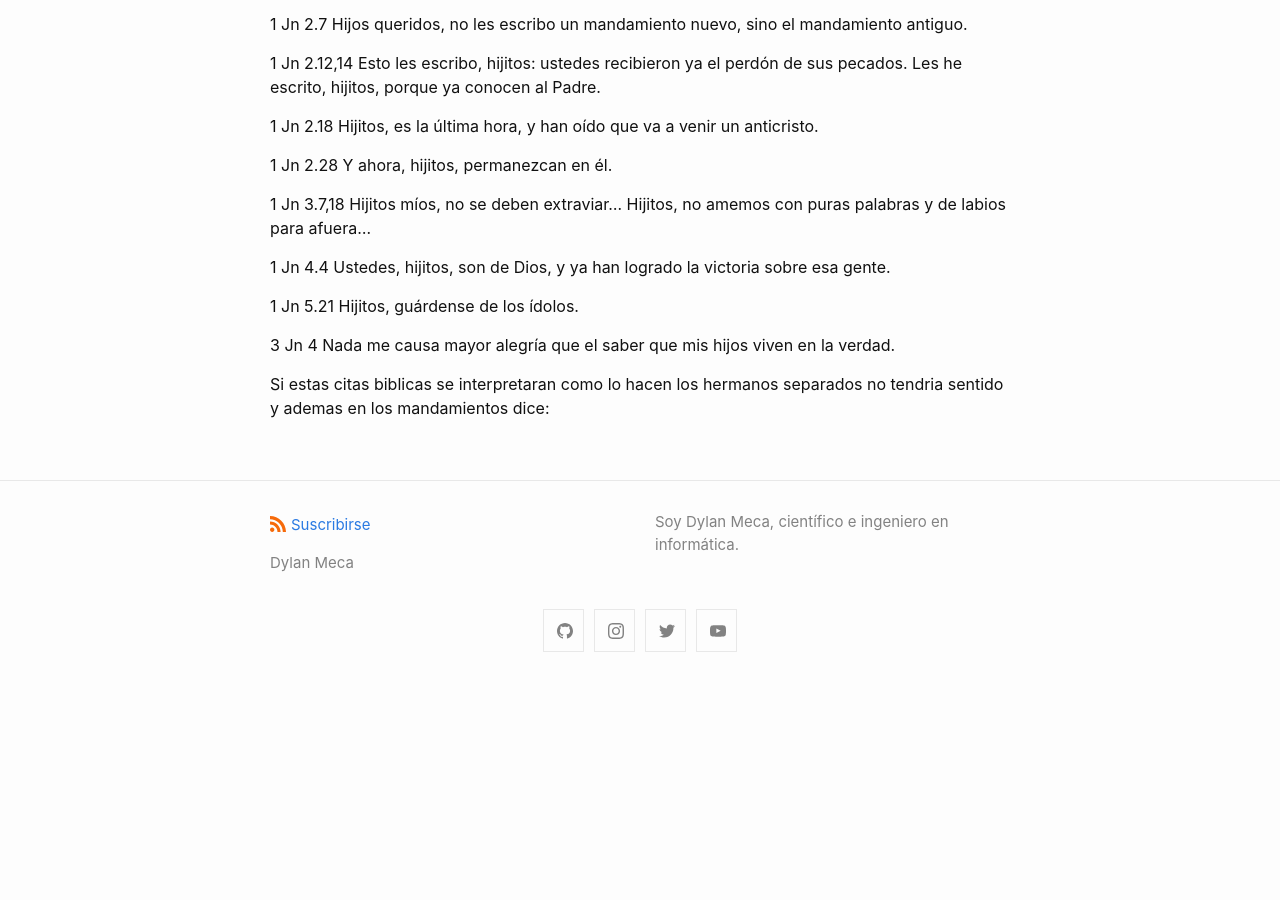
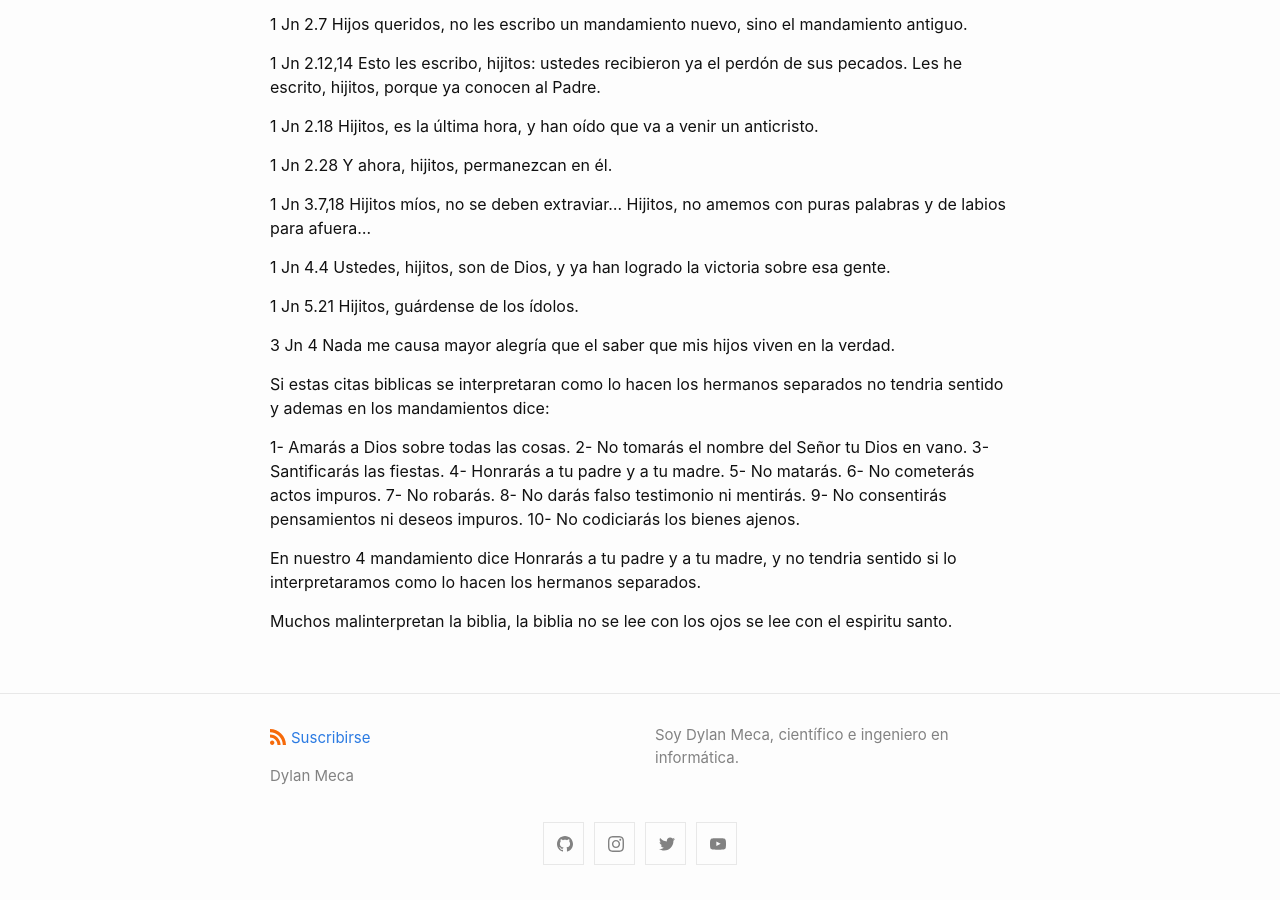
Before and after one commit to dylanmeca/dylanmeca.github.io, a Jekyll site: the page built from _posts/2021-05-23-Por-qué-los-catolicos-llaman-padre-a-los sacerdotes.md, in a window 1280 px wide and 900 px high, scrolled down 3796 px. Built offline with Jekyll 4.4.1, drawn with Linux system fonts in a browser that asks for light colours; a script that is not in the unit is left out; comment, search, counter and statistics services are not loaded; before the commit the page ends 4483 px from its top, so only the background shows below that.

Commit message:
Update 2021-05-23-Por-qué-los-catolicos-llaman-padre-a-los sacerdotes.md

```diff
--- a/_posts/2021-05-23-Por-qué-los-catolicos-llaman-padre-a-los sacerdotes.md
+++ b/_posts/2021-05-23-Por-qué-los-catolicos-llaman-padre-a-los sacerdotes.md
@@ -169,3 +169,18 @@ Tit 1.4 Te saludo, Tito, verdadero hijo mío en la fe que compartimos.
 3 Jn 4 Nada me causa mayor alegría que el saber que mis hijos viven en la verdad.
 
 Si estas citas biblicas se interpretaran como lo hacen los hermanos separados no tendria sentido y ademas en los mandamientos dice:
+
+1- Amarás a Dios sobre todas las cosas.
+2- No tomarás el nombre del Señor tu Dios en vano.
+3- Santificarás las fiestas.
+4- Honrarás a tu padre y a tu madre.
+5- No matarás.
+6- No cometerás actos impuros.
+7- No robarás.
+8- No darás falso testimonio ni mentirás.
+9- No consentirás pensamientos ni deseos impuros.
+10- No codiciarás los bienes ajenos.
+
+En nuestro 4 mandamiento dice Honrarás a tu padre y a tu madre, y no tendria sentido si lo interpretaramos como lo hacen los hermanos separados.
+
+Muchos malinterpretan la biblia, la biblia no se lee con los ojos se lee con el espiritu santo.
```
